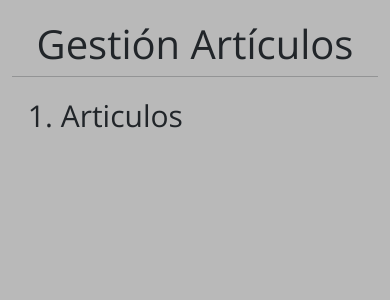
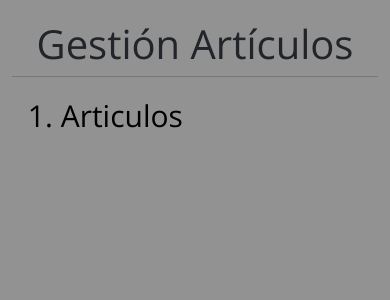
Before and after one commit to IkerRico/PC-Front, a Vue app: page /GestionArticulos in a window 390 px wide. Shown: the top 300 px of the page. Built offline with nearby package versions, Linux system fonts and the light colour scheme; what vue-sweetalert2, vue3-spinners would draw is missing.

Commit message:
test reset links

```diff
--- a/src/views/Administracion/Articulos/gestionArticulosMain.vue
+++ b/src/views/Administracion/Articulos/gestionArticulosMain.vue
@@ -1,13 +1,3 @@
-<script>
-import NavbarAdministracion from '@/components/NavbarAdministracion.vue'
-import TituloDeMenu from '@/components/TituloDeMenu.vue'
-export default {
-  components: {
-    NavbarAdministracion,
-    TituloDeMenu
-  }
-}
-</script>
 <template>
   <div class="contenedor row p-0 m-0">
     <NavbarAdministracion></NavbarAdministracion>
@@ -16,7 +6,7 @@ export default {
       <div class="mt-3">
         <ol>
           <router-link to="/GestionArticulos/Articulos" class="router-link">
-            <li>Articulos</li>
+            <li ref="menuItem" class="menu-item">Articulos</li>
           </router-link>
         </ol>
       </div>
@@ -24,37 +14,52 @@ export default {
   </div>
 </template>
 
+<script>
+import NavbarAdministracion from '@/components/NavbarAdministracion.vue'
+import TituloDeMenu from '@/components/TituloDeMenu.vue'
+
+export default {
+  components: {
+    NavbarAdministracion,
+    TituloDeMenu
+  },
+  mounted() {
+    this.$refs.menuItem.classList.remove('hovered')
+  },
+  beforeRouteUpdate(to, from, next) {
+    this.$refs.menuItem.classList.remove('hovered')
+    next()
+  }
+}
+</script>
+
 <style scoped>
-.contenedor {
-  height: 100vh;
-  background-color: #b9b9b9;
-  border-color: #fff;
-}
-
 .router-link {
   text-decoration: none;
-  color: inherit;
+  color: black;
 }
-
-li {
+.menu-item {
   font-size: 40px;
   margin-left: 5%;
 }
 
-li:hover {
+.menu-item:hover,
+.menu-item.hovered {
   font-size: 45px;
   margin-left: 10%;
-  transform: scale(1);
+  transform: scale(1.1) translateX(0);
 }
 
+/* Media queries y estilos para dispositivos móviles */
 @media (max-width: 768px) {
-  li {
-    font-size: 30px; /* Tamaño de fuente para dispositivos móviles */
+  .menu-item {
+    font-size: 30px;
   }
-  li:hover {
+  .menu-item:hover,
+  .menu-item.hovered {
     font-size: 35px;
     margin-left: 10%;
-    transform: scale(1);
+    transform: scale(1.1) translateX(0);
   }
 }
 </style>
```
